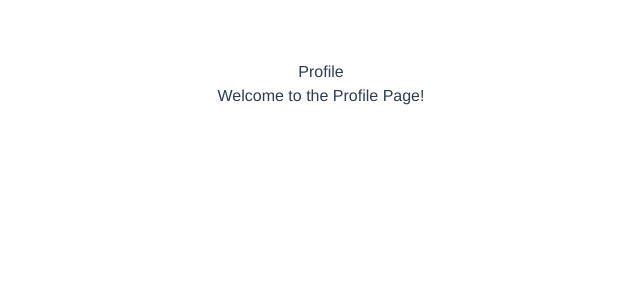
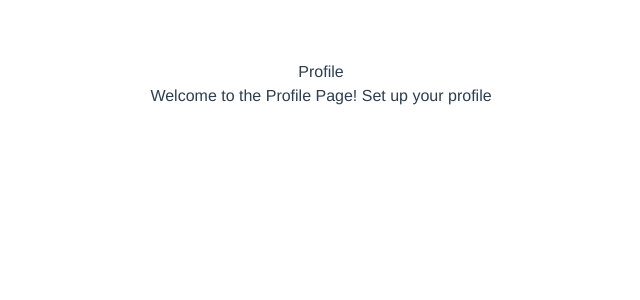
Before and after one commit to tshegofatsoseane/harvest, a Vue app: page /profile in a window 1280 px wide. Shown: the top 300 px of the page, without its empty margins (319-959 px from the left). Built offline with nearby package versions, Linux system fonts and the light colour scheme.

Commit message:
feat: add profile page

```diff
--- a/src/views/Profile.vue
+++ b/src/views/Profile.vue
@@ -1,7 +1,7 @@
 <template>
     <div>
       <h1>Profile</h1>
-      <p>Welcome to the Profile Page!</p>
+      <p>Welcome to the Profile Page! Set up your profile</p>
     </div>
   </template>
 
```
